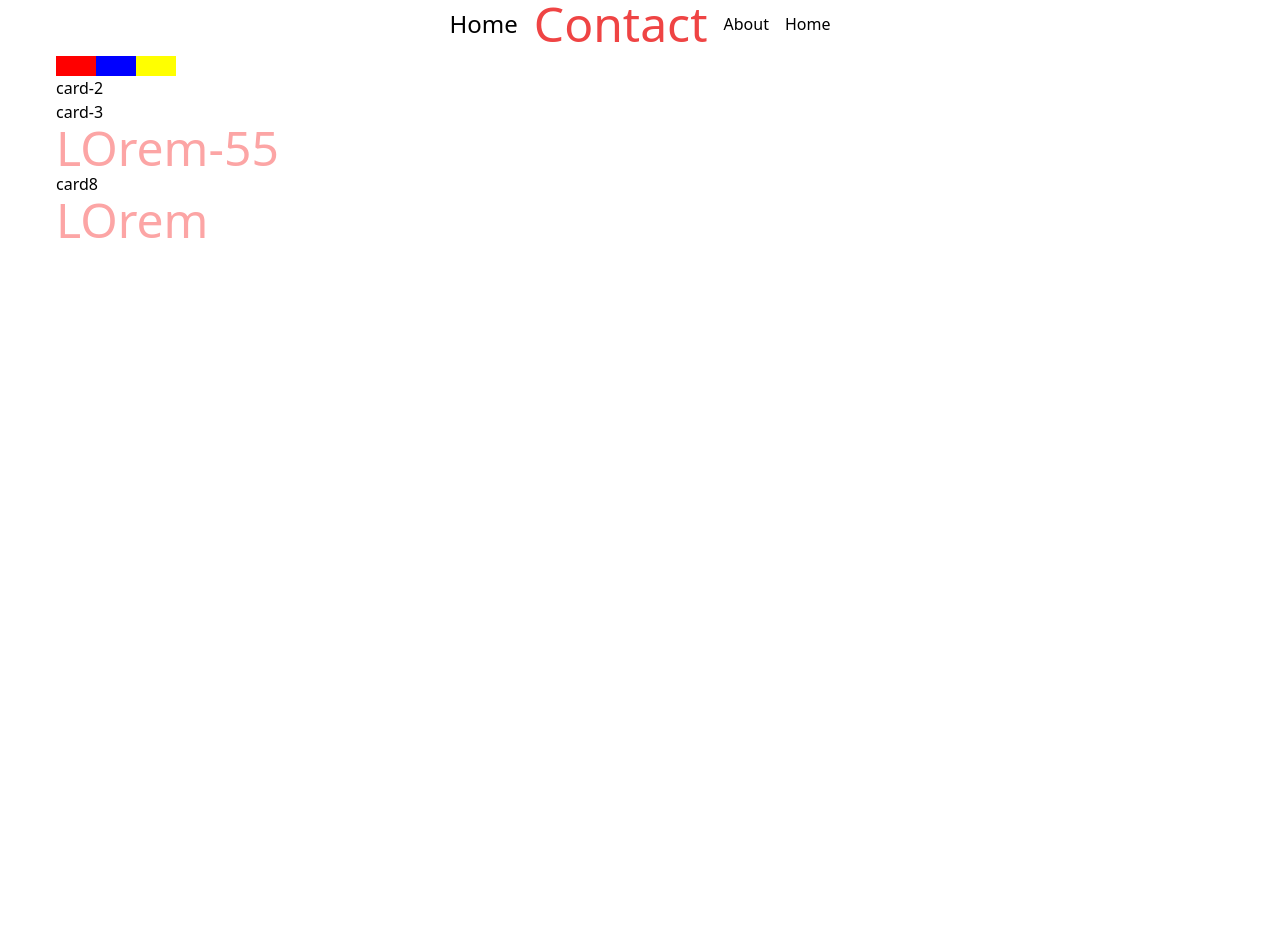
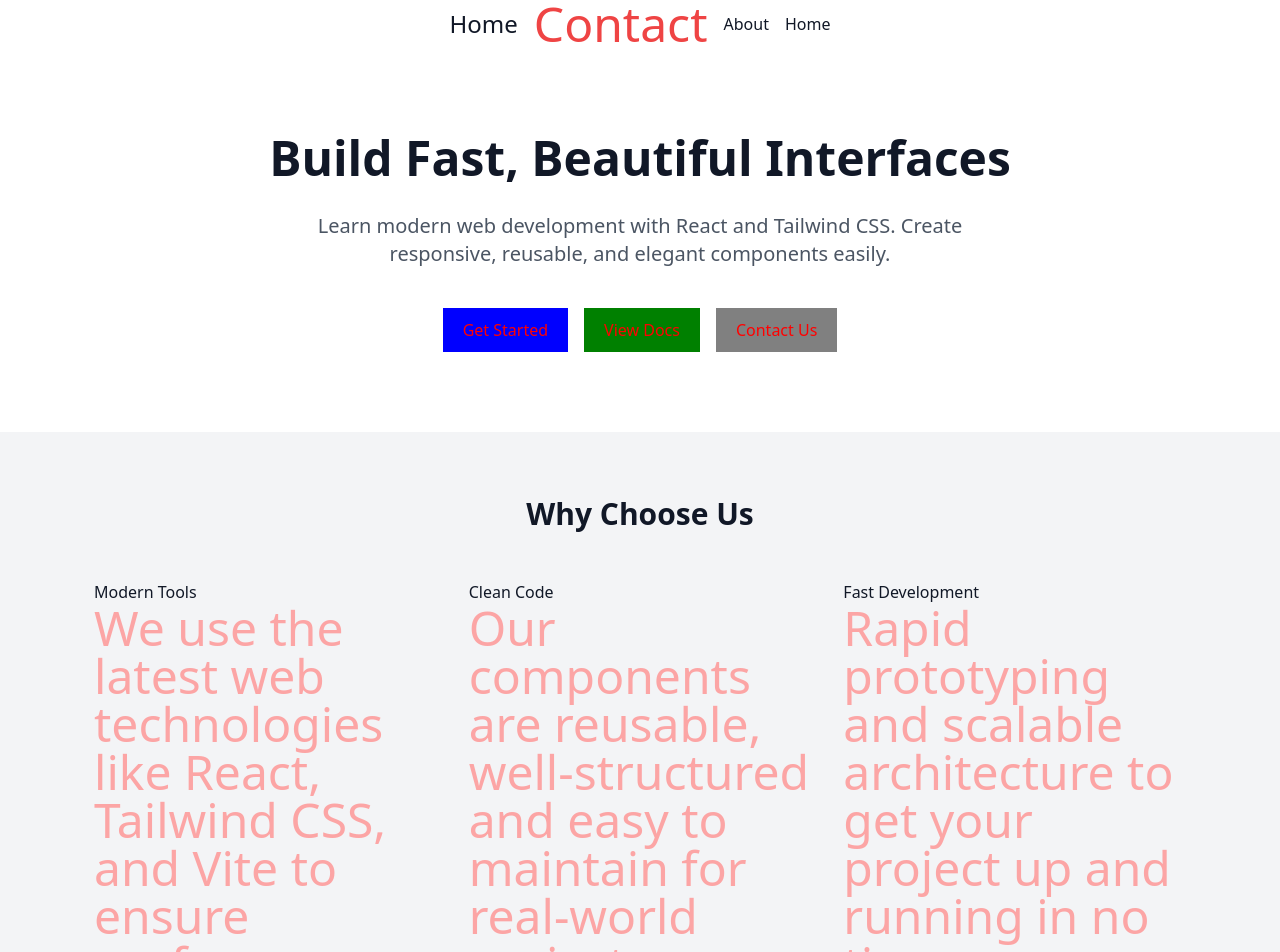
Before and after one commit to ArcadiiFlorean/React_Learn_Process_Web, a React (Vite) app: page / in a window 1280 px wide. Shown: the top 952 px of the page. Before the commit the page ends 800 px from the top, so only its background shows below. Built offline with nearby package versions, Linux system fonts and the light colour scheme.

Commit message:
Update project

```diff
--- a/src/App.jsx
+++ b/src/App.jsx
@@ -1,19 +1,56 @@
 import React from "react";
+import Header from "./components/Header";
 import MyButton from "./components/Button";
 import Card from "./components/Card";
-import Header from "./components/Header";
 
 function App() {
   return (
-    <div className="max-w-[1200px] mx-auto px-4">
+    <div className="min-h-screen bg-white text-gray-900 font-sans">
+      {/* Navigation */}
       <Header />
-      <MyButton color="red" />
-      <MyButton color="blue" />
-      <MyButton color="yellow" />
-      <Card text="card-2" />
-      <Card text="card-3" description="LOrem-55" />
-      <Card text="card8" description="LOrem" />
+
+      {/* Hero Section */}
+      <section className="max-w-[1140px] mx-auto px-6 py-20 text-center">
+        <h1 className="text-5xl font-extrabold leading-tight mb-6">
+          Build Fast, Beautiful Interfaces
+        </h1>
+        <p className="text-xl text-gray-600 max-w-2xl mx-auto mb-10">
+          Learn modern web development with React and Tailwind CSS. Create responsive, reusable, and elegant components easily.
+        </p>
+        <div className="flex justify-center gap-4 flex-wrap">
+          <MyButton color="blue" text="Get Started" />
+          <MyButton color="green" text="View Docs" />
+          <MyButton color="gray" text="Contact Us" />
+        </div>
+      </section>
+
+      {/* Features Section */}
+      <section className="bg-gray-100 py-16">
+        <div className="max-w-[1140px] mx-auto px-6">
+          <h2 className="text-3xl font-bold text-center mb-12">Why Choose Us</h2>
+          <div className="grid grid-cols-1 sm:grid-cols-2 lg:grid-cols-3 gap-8">
+            <Card
+              text="Modern Tools"
+              description="We use the latest web technologies like React, Tailwind CSS, and Vite to ensure performance and flexibility."
+            />
+            <Card
+              text="Clean Code"
+              description="Our components are reusable, well-structured and easy to maintain for real-world projects."
+            />
+            <Card
+              text="Fast Development"
+              description="Rapid prototyping and scalable architecture to get your project up and running in no time."
+            />
+          </div>
+        </div>
+      </section>
+
+      {/* Footer */}
+      <footer className="text-center py-8 text-sm text-gray-500 border-t mt-12">
+        © {new Date().getFullYear()} Arcadii Florean. Built with React & Tailwind CSS.
+      </footer>
     </div>
   );
 }
+
 export default App;
```
